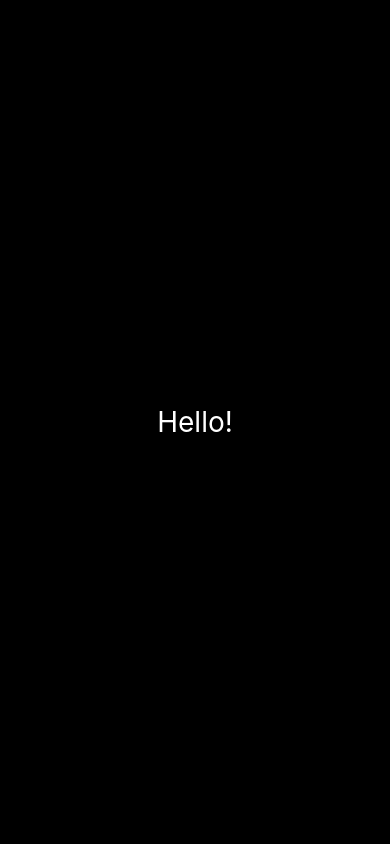
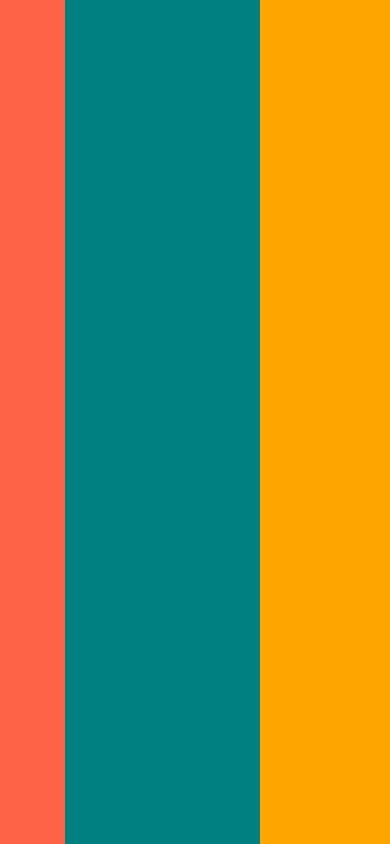
Before and after one commit to MY-Wayy/Learning_React_Native, a React Native app: screen / in a window 390 px wide. Built offline with nearby package versions, Linux system fonts and the light colour scheme.

Commit message:
ch2.4 까지 수강 (2026.2.8)

```diff
--- a/App.js
+++ b/App.js
@@ -1,24 +1,12 @@
-import { StatusBar } from "expo-status-bar";
-import { StyleSheet, Text, View } from "react-native";
+import React from "react";
+import { View } from "react-native";
 
 export default function App() {
   return (
-    <View style={styles.container}>
-      <Text style={styles.text}>Hello!</Text>
-      <StatusBar style="light" />
+    <View style={{ flex: 1, flexDirection: "row" }}>
+      <View style={{ flex: 1, backgroundColor: "tomato" }}></View>
+      <View style={{ flex: 3, backgroundColor: "teal" }}></View>
+      <View style={{ flex: 2, backgroundColor: "orange" }}></View>
     </View>
   );
 }
-
-const styles = StyleSheet.create({
-  container: {
-    flex: 1,
-    backgroundColor: "#000000",
-    alignItems: "center",
-    justifyContent: "center",
-  },
-  text: {
-    fontSize: 28,
-    color: "white",
-  },
-});
```
